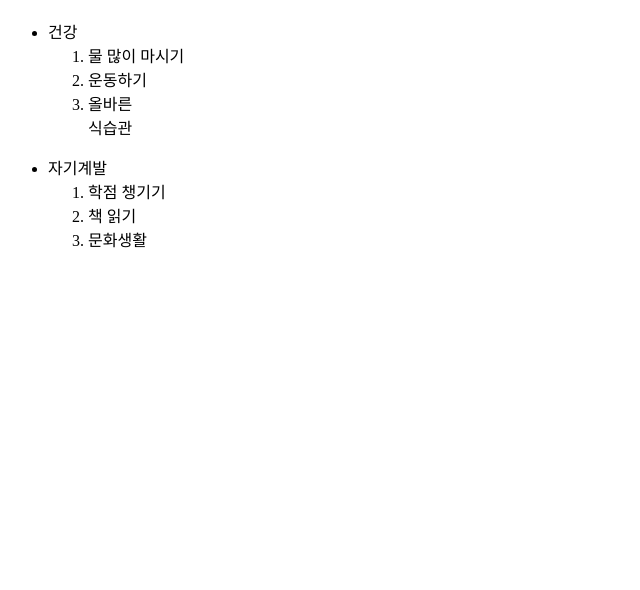
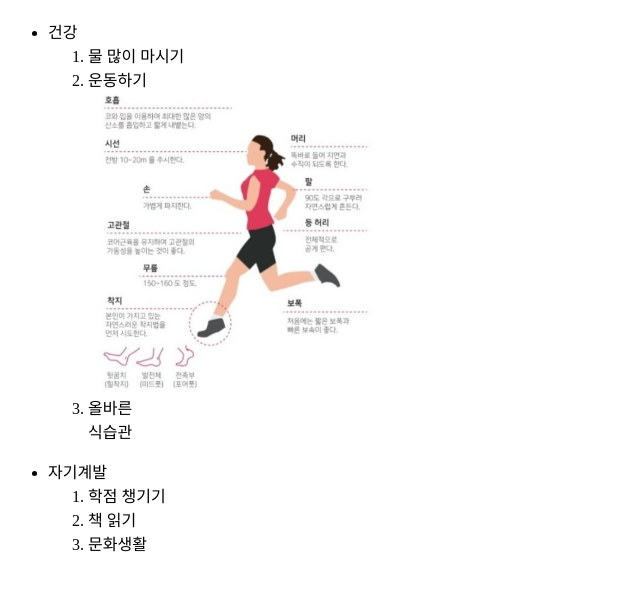
Before and after one commit to seungh12/myplan, a plain HTML site: page index.html in a window 1280 px wide. Shown: the part 70-660 px from the top of the page, without its empty margins (0-640 px from the left). Drawn offline with Linux system fonts and the light colour scheme.

Commit message:
index.html

```diff
--- a/index.html
+++ b/index.html
@@ -9,6 +9,7 @@
   <ol>
   <li>물 많이 마시기</li>
   <li>운동하기</li>
+     <img src="running.jpg" alt="올바른달리기" width="300" height="300">
   <li>올바른<br>식습관</li>
 </ol>
 <p>
```
